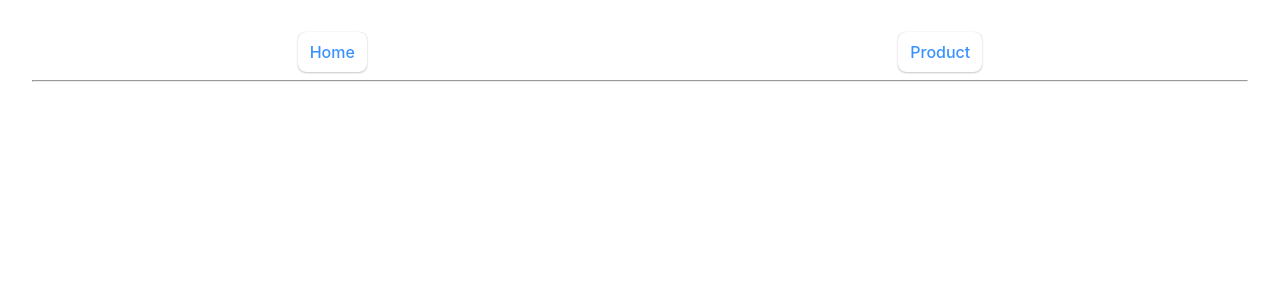
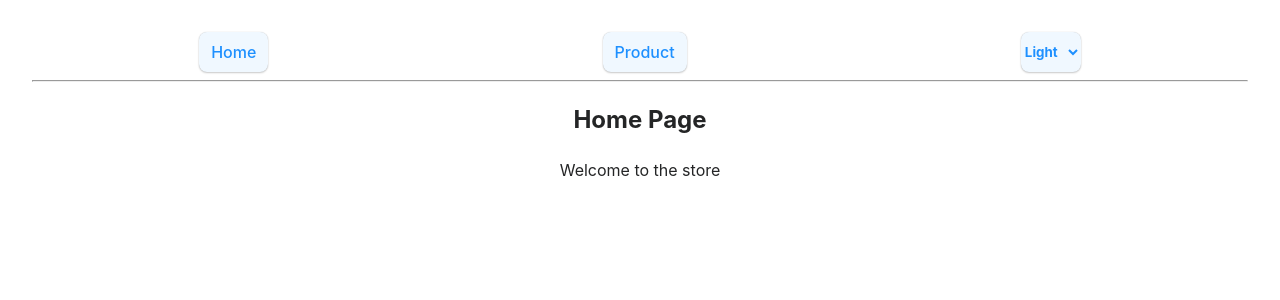
Before and after one commit to spenc-neit/reactmidterm, a React (Vite) app: page / in a window 1280 px wide. Shown: the top 300 px of the page. Built offline with nearby package versions, Linux system fonts and the light colour scheme.

Commit message:
assignment AND extra credit done :)

```diff
--- a/src/App.css
+++ b/src/App.css
@@ -3,6 +3,10 @@
   margin: 0 auto;
   padding: 2rem;
   text-align: center;
+}
+
+html{
+  height:auto;
 }
 
 .App{
--- a/src/App.jsx
+++ b/src/App.jsx
@@ -1,19 +1,35 @@
-import { useState } from "react";
-import reactLogo from "./assets/react.svg";
-import viteLogo from "/vite.svg";
+import { useContext, useState, useEffect } from "react";
 import "./App.css";
-import { Products } from "./components/Products";
 import {
-	Link,
-	Route,
-	Routes,
 	useNavigate,
-	BrowserRouter,
   Outlet,
 } from "react-router-dom";
+import { ThemeContext } from "./ThemeContext";
+import { ThemeProvider } from "./ThemeContext";
 
 function App() {
   const navigate = useNavigate();
+
+  document.querySelector('html').setAttribute("style", "height:auto;")
+  //when I didn't have the above line, the background colors I set only filled the initial screen size -
+    //past the initial screen size, it would be reset to black, my default for chrome, for the rest of the page.
+  //it seemed be the height of the HTML element causig issues, so I fixed it the only way I could think of, with JS.
+  //please let me know if there was a way I could have avoided this, or a better way to solve it, since this way isn't perfect
+  //                                                                                 (it caused problems in Home and ProductDetail that I had to fix with more JS)
+  //or, I suppose, if this didn't fix it and it comes up somewhere else...
+
+  const [selectValue, setSelectValue] = useState("light")
+
+  const {changeTheme, theme} = useContext(ThemeContext);
+  console.log(useContext(ThemeContext), "usecontext")
+
+  useEffect(() => {
+    document.body.style.backgroundColor = theme.background;
+  }, [theme]);
+
+  useEffect(()=>{
+    changeTheme(selectValue)
+  }, [selectValue])
 
   const handleShowHome = () =>{
     navigate("home")
@@ -23,15 +39,25 @@ function App() {
     navigate("products")
   }
 
+  const themeSelect = (event) =>{
+    const val = event.target.value
+    setSelectValue(val)
+  }
+
 	return (
       <div className="App">
         <div className="navstyling">
-        <button className="button" onClick={handleShowHome}>
+          <button className="button" onClick={handleShowHome} style={{backgroundColor:theme.boxbg, color:theme.linkcolor}}>
             Home
           </button>
-        <button className="button" onClick={handleShowProducts}>
+          <button className="button" onClick={handleShowProducts} style={{backgroundColor:theme.boxbg, color:theme.linkcolor}}>
             Product
           </button>
+          <select onChange={themeSelect} style={{backgroundColor:theme.boxbg, color:theme.linkcolor, borderRadius:"8px", border:"0", boxShadow: "0 0px 1px hsla(0, 0%, 0%, 0.2), 0 1px 2px hsla(0, 0%, 0%, 0.2)", fontWeight:"bold", fontFamily:"inherit"}}>
+            <option value="light">Light</option>
+            <option value="dark">Dark</option>
+            <option value="pastel">Pastel</option>
+          </select>
         </div>
         <hr />
         <Outlet />
--- a/src/ProductDetail.jsx
+++ b/src/ProductDetail.jsx
@@ -1,31 +1,48 @@
 import { useParams } from "react-router-dom";
 import { useFetch } from "./hooks/useFetch";
-import "./OneEntry.css"
+import "./OneEntry.css";
 import { Box } from "./components/Box";
 import { Text } from "./components/Text";
+import { useContext } from "react";
+import { ThemeContext } from "./ThemeContext";
 
-const ProductDetail = () =>{
-    const {id} = useParams()
+const ProductDetail = () => {
+	const { id } = useParams();
 	// const id = props.id
-    const {data:entry, loading, error} = useFetch("products/" + id)
+	const { data: entry, loading, error } = useFetch("products/" + id);
+	const {theme} = useContext(ThemeContext)
 
-    return(
-        <>
+	document.querySelector('html').setAttribute("style", "height:100%;")
+	//had to put this in here else the content would be vertically centered
+	//if you get here before app.jsx, go there, lines 13-17 for more info
+
+	if (entry.length != 0) {
+		return (
 			<Box detail>
 				<img src={`${entry.image}`} className="prodimg2" />
 				<div>
-                    <Text color="navy" size="25px" link linkSrc={`${entry.id}`}>
+					<Text color={theme.foreground} size="25px">
 						{entry.title}
 					</Text>
-                    {/* <Text color="dimgray" size="20px">{entry.category} - {entry.rating.rate} stars ({entry.rating.count} ratings)</Text> */}
-                        {/*I don't know what in the world is going with the line above but ProductDetail doesn't work at ALL until I comment it out and then un-comment it and then suddenly everything is fine. I'm gonna leave it commented out bc it isn't all that necessary but maybe you can tell me what's going on here, it makes no sense to me whatsoever*/ }
-                    <Text color="navy" size="18px">{entry.description}</Text>
-                    <Text color="navy" size="20px">${entry.price}</Text> <br />
-                    <Text color="blue" size="12px" link linkSrc="../products">Go back</Text>
+					<br />
+					<Text color={theme.detailcolor} size="20px">
+						{entry.category} - {entry.rating.rate} stars ({entry.rating.count}{" "} ratings)
+					</Text>
+					{/*I don't know what in the world is going with the line above but ProductDetail doesn't work at ALL until I comment it out and then un-comment it and then suddenly everything is fine. I'm gonna leave it commented out bc it isn't all that necessary but maybe you can tell me what's going on here, it makes no sense to me whatsoever*/}
+					<Text color={theme.foreground} size="18px">
+						{entry.description}
+					</Text>
+					<Text color={theme.foreground} size="20px">
+						${entry.price}
+					</Text>{" "}
+					<br />
+					<Text color={theme.linkcolor} size="12px" link linkSrc="../products">
+						Go back
+					</Text>
 				</div>
 			</Box>
-        </>
-    )
+		);
 	}
+};
 
-export default ProductDetail
+export default ProductDetail;
--- /dev/null
+++ b/src/ThemeContext.jsx
@@ -0,0 +1,64 @@
+import { createContext, useState } from "react";
+
+export const themes = {
+	light: {
+		name: "light",
+		foreground: "#242526",
+		background: "#fff",
+		boxbg: "aliceblue",
+		border: "2px solid deepskyblue",
+		linkcolor: "dodgerblue",
+		detailcolor: "dimgrey",
+	},
+	dark: {
+		name: "dark",
+		foreground: "#fff",
+		background: "#242526",
+		boxbg: "#2b3a57",
+		border: "2px solid white",
+		linkcolor: "deepskyblue",
+		detailcolor: "darkgrey",
+	},
+	pastel: {
+		name: "pastel",
+		foreground: "slateblue",
+		background: "#f8d7e8",
+		boxbg: "#d6eff6",
+		border: "2px solid skyblue",
+		linkcolor: "dodgerblue",
+		detailcolor: "steelblue",
+	},
+};
+
+// Let our context know what properties to expect
+export const ThemeContext = createContext({
+	theme: {},
+	changeTheme: () => {},
+});
+
+export const ThemeProvider = (props) => {
+	const [theme, setTheme] = useState(themes.light);
+	const changeTheme = (newtheme) => {
+		console.log(newtheme, "newtheme");
+		switch (newtheme) {
+			case "light":
+				setTheme(themes.light);
+				break;
+			case "dark":
+				setTheme(themes.dark);
+				break;
+			case "pastel":
+				setTheme(themes.pastel);
+				break;
+		}
+		//if previous theme was dark, set to light. else, set to dark
+	};
+
+	console.log(theme, "theme in themeProvider");
+
+	return (
+		<ThemeContext.Provider value={{ theme, changeTheme }}>
+			{props.children}
+		</ThemeContext.Provider>
+	);
+};
--- a/src/components/Box.jsx
+++ b/src/components/Box.jsx
@@ -1,13 +1,18 @@
+import { useContext } from "react";
+import { ThemeContext } from "../ThemeContext";
+
 const Box = (props) => {
+
+    const {theme} = useContext(ThemeContext)
 
     if(props.detail){
         return (
-            <div className="box" style={{width:"100%"}}>{props.children}</div>
+            <div className="box" style={{width:"100%", backgroundColor:theme.boxbg, border:theme.border}}>{props.children}</div>
         )
     }
 
     return (
-        <div className="box">{props.children}</div>
+        <div className="box" style={{backgroundColor:theme.boxbg, border:theme.border}}>{props.children}</div>
     )
 
 }
--- a/src/components/Home.jsx
+++ b/src/components/Home.jsx
@@ -1,6 +1,20 @@
+import { useContext, useEffect } from "react";
+import { ThemeContext } from "../ThemeContext";
+
 function Home(){
+
+    const {theme} = useContext(ThemeContext);
+
+    document.querySelector('html').setAttribute("style", "height:100%;")
+	//had to put this in here else the content would be vertically centered
+	//if you get here before app.jsx, go there, lines 13-17 for more info
+
+    useEffect(() => {
+        document.body.style.backgroundColor = theme.background;
+    }, [theme]);
+
     return(
-        <div style={{color:"white"}}>
+        <div style={{color:theme.foreground}}>
             <h2>Home Page</h2>
             <p>Welcome to the store</p>
         </div>
--- a/src/components/Products.jsx
+++ b/src/components/Products.jsx
@@ -1,17 +1,12 @@
-import { useState } from "react";
+import { useContext, useState } from "react";
 import { useFetch } from "../hooks/useFetch";
 import { Box } from "./Box";
 import { Text } from "./Text";
-import {
-	Link,
-	Route,
-	Routes,
-	useNavigate,
-	BrowserRouter,
-} from "react-router-dom";
+import { ThemeContext } from "../ThemeContext";
 
 function Products() {
 	const { data: prods, loading, error } = useFetch("products");
+	const {theme} = useContext(ThemeContext)
 
 	if (error) {
 		return <p>An error occurred: {error}</p>;
@@ -26,7 +21,7 @@ function Products() {
         return(
 		<Box key={entry.id}>
 			<img src={`${entry.image}`} className="prodimg" />
-			<Text color="navy" size="18px" link linkSrc={`${entry.id}`}>
+			<Text color={theme.linkcolor} size="18px" link linkSrc={`${entry.id}`}>
 				{entry.title}
 			</Text>
 		</Box>)
--- a/src/main.jsx
+++ b/src/main.jsx
@@ -6,9 +6,11 @@ import { BrowserRouter, Routes, Route, Link } from "react-router-dom";
 import { Products } from "./components/Products.jsx";
 import ProductDetail from "./ProductDetail.jsx";
 import Home from "./components/Home.jsx";
+import { ThemeProvider } from "./ThemeContext.jsx";
 
 ReactDOM.createRoot(document.getElementById("root")).render(
 	<React.StrictMode>
+		<ThemeProvider>
 			<BrowserRouter>
 				<Routes>
 					<Route path="/" element={<App />}>
@@ -19,5 +21,6 @@ ReactDOM.createRoot(document.getElementById("root")).render(
 					</Route>
 				</Routes>
 			</BrowserRouter>
+		</ThemeProvider>
 	</React.StrictMode>
 );
```
Lines whose indentation alone changed are shown as unchanged.
